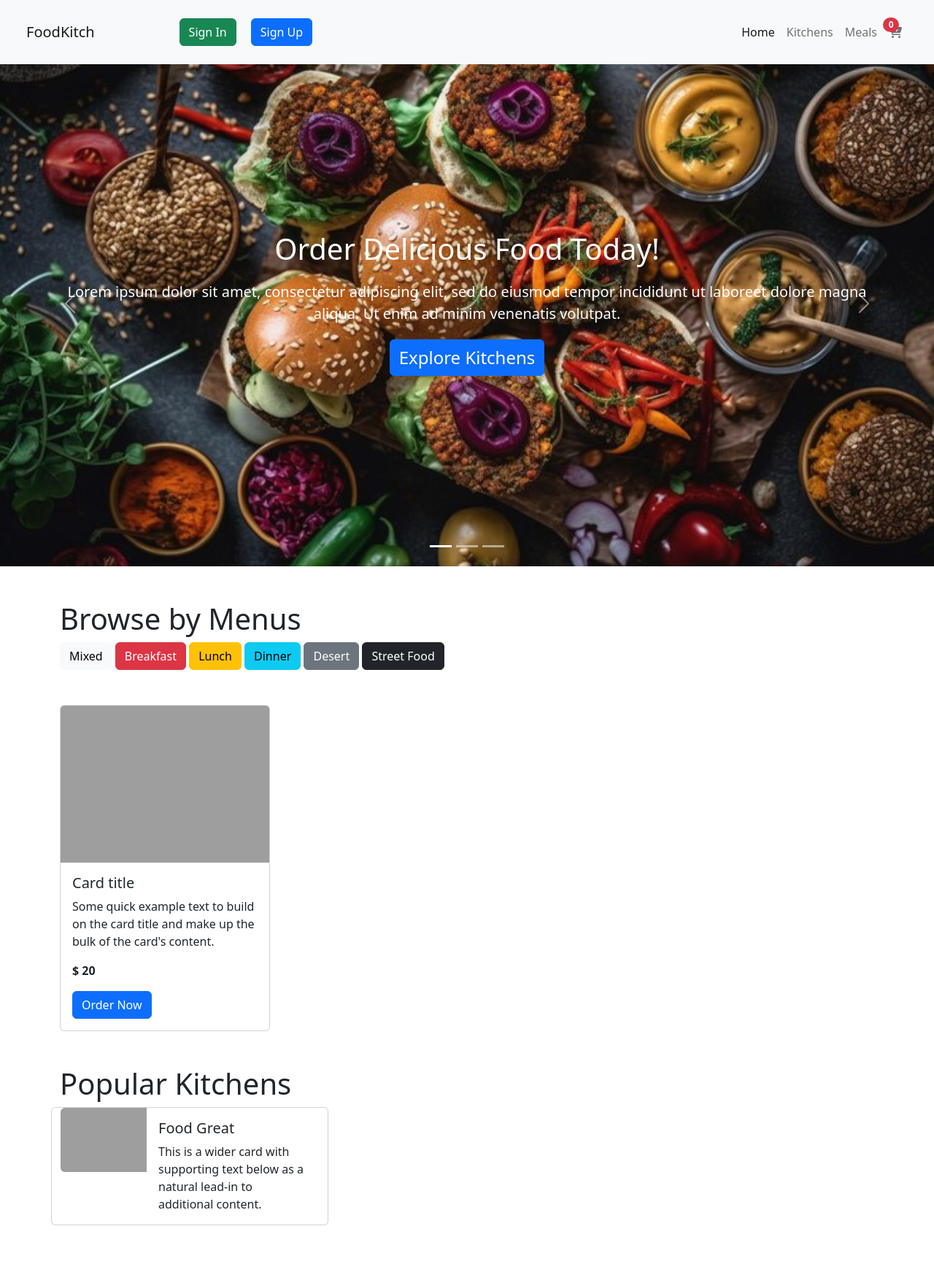
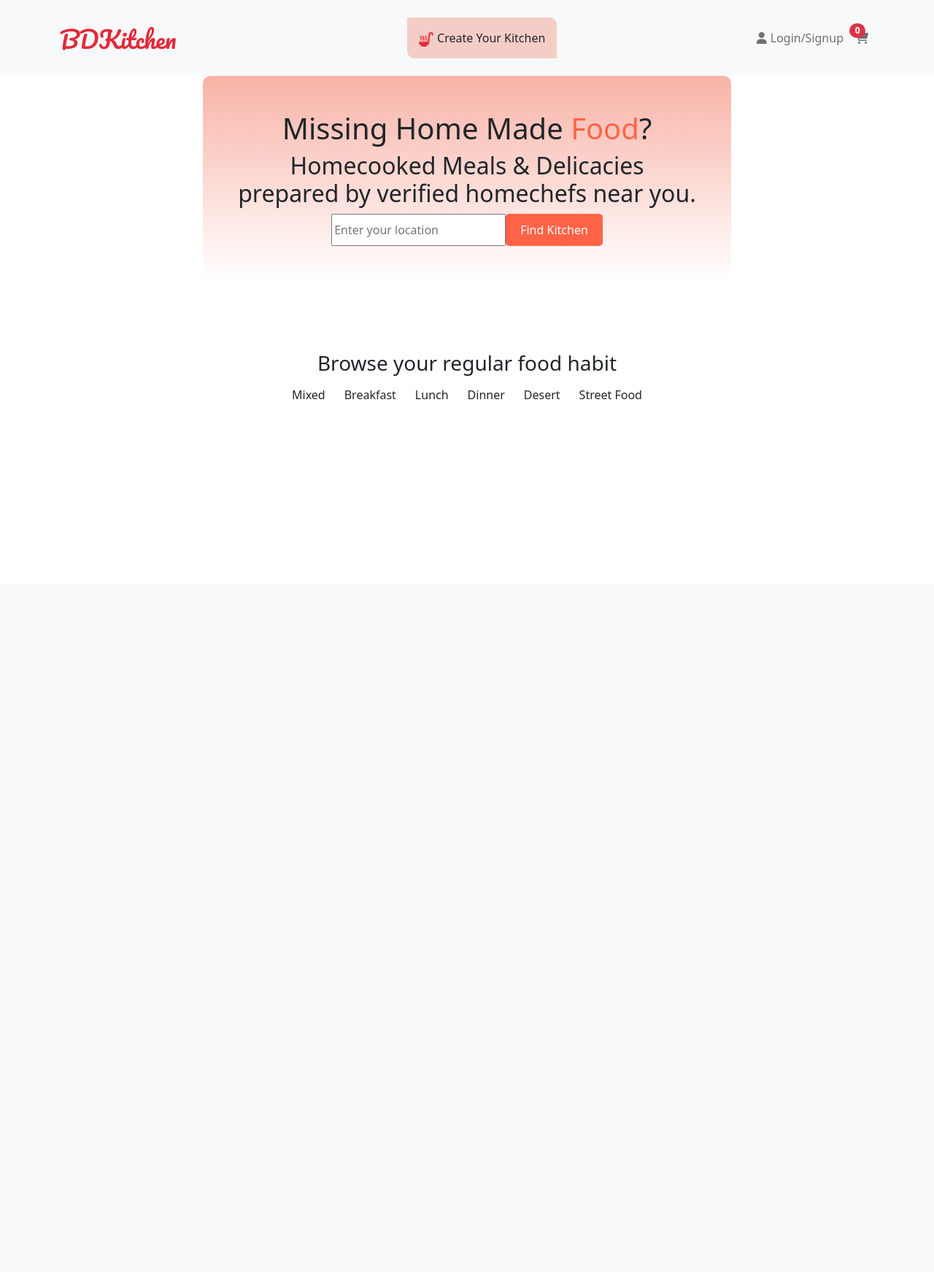
Before and after one commit to raihanalam/FoodOrderingSystem, a Django app: page / in a window 1280 px wide. Shown: the whole page at 73% size. After the commit the page ends 547 px from the top, so only its background shows below. Run offline with Django 5.2, Linux system fonts and the light colour scheme; grey boxes are pictures that could not be loaded.

Commit message:
Initialized

```diff
--- a/FOS_Backend/FOS_Backend/settings.py
+++ b/FOS_Backend/FOS_Backend/settings.py
@@ -38,7 +38,6 @@ INSTALLED_APPS = [
     'django.contrib.messages',
     'django.contrib.staticfiles',
 
-    'rest_framework',
     'accounts',
     'restaurants',
 
--- a/FOS_Backend/accounts/urls.py
+++ b/FOS_Backend/accounts/urls.py
@@ -2,8 +2,6 @@ from django.urls import path
 from . import views
 
 urlpatterns = [
-    path('register/', views.register, name='register'),
-    path('login/', views.login, name='login'),
-    path('logout/', views.logout, name='logout'),
+
     # Add other URLs as needed
 ]
--- a/FOS_Backend/templates/landing_page.html
+++ b/FOS_Backend/templates/landing_page.html
@@ -20,43 +20,28 @@
       /* Ensure the navbar is above other elements */
     }
 
-    .carousel-item {
-      height: 90vh;
-      /* Set height to 100% of the viewport height */
-      position: relative;
+    .custom-card {
+      height: auto;
+      width: 600px auto;
+      background: linear-gradient(to bottom, rgb(248, 179, 167), white);
+      border-radius: 10px;
+      text-align: center;
     }
 
-    .carousel-item img {
-      object-fit: cover;
-      height: 100%;
-      width: 100%;
+    .find-kitchen-btn {
+      background-color: tomato;
+      color: white;
+      border: none;
+      padding: 10px 20px;
+      border-radius: 5px;
+      /* margin-left: 10px; */
+      cursor: pointer;
     }
 
-    .carousel-item .container {
-      position: absolute;
-      top: 50%;
-      left: 50%;
-      transform: translate(-50%, -50%);
-      text-align: center;
-      color: #fff;
-      /* Set text color to white or adjust as needed */
-    }
-
-    .carousel-item h1 {
-      font-size: 2.5rem;
-      /* Adjust the font size as needed */
-      margin-bottom: 20px;
-    }
-
-    .carousel-item p {
-      font-size: 1.25rem;
-      /* Adjust the font size as needed */
-      margin-bottom: 20px;
-    }
-
-    .carousel-item .btn-primary {
-      font-size: 1.5rem;
-      /* Adjust the font size as needed */
+    /* Optional: Add additional CSS to center the section horizontally */
+    section {
+      display: flex;
+      justify-content: center;
     }
   </style>
 </head>
@@ -64,33 +49,31 @@
 <body>
 
   <nav class="navbar navbar-expand-lg navbar-light bg-light p-4 fixed-top">
-    <div class="container-fluid">
-      <a class="navbar-brand" href="#">FoodKitch</a>
+    <div class="container flex justify-content-between">
+      <a class="navbar-brand" href="#"><img src="{% static 'icons/Logo.png' %}" alt=""></a>
       <button class="navbar-toggler" type="button" data-bs-toggle="collapse" data-bs-target="#navbarNav"
         aria-controls="navbarNav" aria-expanded="false" aria-label="Toggle navigation">
         <span class="navbar-toggler-icon"></span>
       </button>
       <div class="collapse navbar-collapse ml-5" id="navbarNav">
-        <div class="d-flex" style="margin-left:100px">
+        <div class="d-flex " style="margin-left: 32%;">
           <!-- Add signup and signin buttons -->
-          <a class="btn btn-success" href="#signin">Sign In</a>
-          <a class="btn btn-primary" style="margin-left: 20px;" href="#signup">Sign Up</a>
-          <!-- End of signup and signin buttons -->
+          <div class="p-3"
+            style="background-color: rgb(244, 205, 198); border-bottom-left-radius: 10px; border-top-right-radius: 10px;">
+            <span><img src="{% static 'icons/kitchen.png' %}" style="height: 20px; width: 20px; margin-right: 5px;;"
+                alt="">Create Your Kitchen</span>
+          </div>
         </div>
         <ul class="navbar-nav ms-auto">
+
           <li class="nav-item">
-            <a class="nav-link active" href="#">Home</a>
-          </li>
-          <li class="nav-item">
-            <a class="nav-link" href="#restaurants">Kitchens</a>
-          </li>
-          <li class="nav-item">
-            <a class="nav-link" href="#categories">Meals</a>
+            <a class="nav-link" href="#categories"><i class="mr-2 fa-solid fa-user"
+                style="margin-right: 5px;"></i>Login/Signup</a>
           </li>
           <li class="nav-item">
             <span class="badge bg-danger rounded-pill" style="position: absolute; float: right;"
               id="cart-count">0</span>
-            <a class="nav-link" href="#cart"><i class="fa-solid fa-cart-plus"></i></a>
+            <a class="nav-link" href="#cart"><i class="fa-solid fa-cart-shopping"></i></a>
           </li>
 
         </ul>
@@ -98,91 +81,36 @@
     </div>
   </nav>
 
-
-  <div id="carouselExampleIndicators" class="carousel slide" data-bs-ride="carousel">
-    <div class="carousel-indicators">
-      <button type="button" data-bs-target="#carouselExampleIndicators" data-bs-slide-to="0" class="active"
-        aria-current="true" aria-label="Slide 1"></button>
-      <button type="button" data-bs-target="#carouselExampleIndicators" data-bs-slide-to="1"
-        aria-label="Slide 2"></button>
-      <button type="button" data-bs-target="#carouselExampleIndicators" data-bs-slide-to="2"
-        aria-label="Slide 3"></button>
-    </div>
-    <div class="carousel-inner">
-      <div class="carousel-item active">
-        <img src="{% static 'images/healthy-homemade-meal.jpg'%}" class="d-block w-100 hero-cover" alt="...">
-
-        <div class="container-fluid hero hero-cover hero-image w-100" id="hero">
-          <div class="container hero-content">
-            <h1 class="display-4">Order Delicious Food Today!</h1>
-            <p>Lorem ipsum dolor sit amet, consectetur adipiscing elit, sed do eiusmod tempor incididunt ut laboreet
-              dolore
-              magna aliqua. Ut enim ad minim venenatis volutpat.</p>
-            <a href="#restaurants" class="btn btn-primary">Explore Kitchens</a>
-          </div>
-        </div>
-      </div>
-      <!-- <div class="carousel-item active">
-        <img src="{% static 'images/healthy-homemade-meal.jpg'%}" class="d-block w-100" alt="...">
-        <div class="container">
-          <h1 class="display-4">Order Delicious Food Today!</h1>
-          <p>Lorem ipsum dolor sit amet, consectetur adipiscing elit, sed do eiusmod tempor incididunt ut labore et dolore
-            magna aliqua. Ut enim ad minim venenatis volutpat.</p>
-          <a href="#restaurants" class="btn btn-primary">Explore Kitchens</a>
-        </div>
-      </div> -->
-      <div class="carousel-item">
-        <img src="{% static 'images/mockup-cooking-blog.jpg' %}" class="d-block w-100" alt="...">
-        <div class="container-fluid hero hero-cover hero-image" id="hero">
-          <div class="container hero-content">
-            <h1 class="display-4">Order Delicious Food Today!</h1>
-            <p>Lorem ipsum dolor sit amet, consectetur adipiscing elit, sed do eiusmod tempor incididunt ut laboreet
-              dolore
-              magna aliqua. Ut enim ad minim venenatis volutpat.</p>
-            <a href="#restaurants" class="btn btn-primary">Explore Kitchens</a>
-          </div>
-        </div>
-      </div>
-      <div class="carousel-item">
-        <img src="{% static 'images/side-view-man-making.jpg'%}" class="d-block w-100" alt="...">
-        <div class="container-fluid hero hero-cover hero-image" id="hero">
-          <div class="container hero-content">
-            <h1 class="display-4">Order Delicious Food Today!</h1>
-            <p>Lorem ipsum dolor sit amet, consectetur adipiscing elit, sed do eiusmod tempor incididunt ut laboreet
-              dolore
-              magna aliqua. Ut enim ad minim venenatis volutpat.</p>
-            <a href="#restaurants" class="btn btn-primary">Explore Kitchens</a>
-          </div>
+  <section class="mt-5 p-5 w-full">
+    <div class="w-full flex justify-content-center align-items-center">
+      <div class="d-flex flex-column justify-content-center align-items-center p-5 custom-card">
+        <h1>Missing Home Made <span style="color: tomato;">Food</span>?</h1>
+        <h2>Homecooked Meals & Delicacies<br>prepared by verified homechefs near you.</h2>
+        <div class="d-flex">
+          <input type="text" placeholder="Enter your location">
+          <button class="find-kitchen-btn">Find Kitchen</button>
         </div>
       </div>
     </div>
-    <button class="carousel-control-prev" type="button" data-bs-target="#carouselExampleIndicators"
-      data-bs-slide="prev">
-      <span class="carousel-control-prev-icon" aria-hidden="true"></span>
-      <span class="visually-hidden">Previous</span>
-    </button>
-    <button class="carousel-control-next" type="button" data-bs-target="#carouselExampleIndicators"
-      data-bs-slide="next">
-      <span class="carousel-control-next-icon" aria-hidden="true"></span>
-      <span class="visually-hidden">Next</span>
-    </button>
-  </div>
-
+  </section>
 
 
   <section id="categories" class="container my-5">
-    <h3 class="display-6 text-left">Browse by Menus</h2>
-      <ul class="list-group list-group-flush">
-        <!-- Category items will be dynamically added here -->
-      </ul>
-      <button type="button" class="btn btn-light">Mixed</button>
-      <button type="button" class="btn btn-danger">Breakfast</button>
-      <button type="button" class="btn btn-warning">Lunch</button>
-      <button type="button" class="btn btn-info">Dinner</button>
-      <button type="button" class="btn btn-secondary">Desert</button>
-      <button type="button" class="btn btn-dark">Street Food</button>
+    <div>
+      <h3 class="text-center">Browse your regular food habit</h2>
+      <div class="w-80 d-flex justify-content-around">
+         <!-- Category items will be dynamically added here -->
+         <button type="button" class="btn bt">Mixed</button>
+         <button type="button" class="btn ">Breakfast</button>
+         <button type="button" class="btn ">Lunch</button>
+         <button type="button" class="btn ">Dinner</button>
+         <button type="button" class="btn ">Desert</button>
+         <button type="button" class="btn ">Street Food</button>
+      </div>
+    </div>
+
   </section>
-  <section id="cart" class="container my-5">
+  <!-- <section id="cart" class="container my-5">
     <div class="card" style="width: 18rem;">
       <img src="..." class="card-img-top" alt="...">
       <div class="card-body">
@@ -193,13 +121,12 @@
         <a href="#" class="btn btn-primary">Order Now</a>
       </div>
     </div>
-  </section>
+  </section> -->
 
-
+  <!--
   <section id="restaurants" class="container my-5">
     <h2 class="display-6 text-left">Popular Kitchens</h2>
     <div class="row row-cols-1 row-cols-md-3 g-4">
-      <!-- Restaurant cards will be dynamically added here -->
       <div class="card mb-3" style="max-width: 540px;">
         <div class="row g-0">
           <div class="col-md-4">
@@ -215,7 +142,7 @@
         </div>
       </div>
     </div>
-  </section>
+  </section> -->
 
   <!-- Bootstrap JS Bundle (Bootstrap JS and Popper.js) -->
   <script src="https://cdn.jsdelivr.net/npm/bootstrap@5.2.3/dist/js/bootstrap.bundle.min.js"></script>
```
Also changed, not shown: FOS_Backend/accounts/models.py (deleted, +0 -38 lines), FOS_Backend/accounts/views.py (deleted, +0 -39 lines), FOS_Backend/static/icons/Logo.png (added), FOS_Backend/static/icons/cart.png (added), FOS_Backend/static/icons/kitchen.png (added), FOS_Backend/static/icons/user.png (added).
